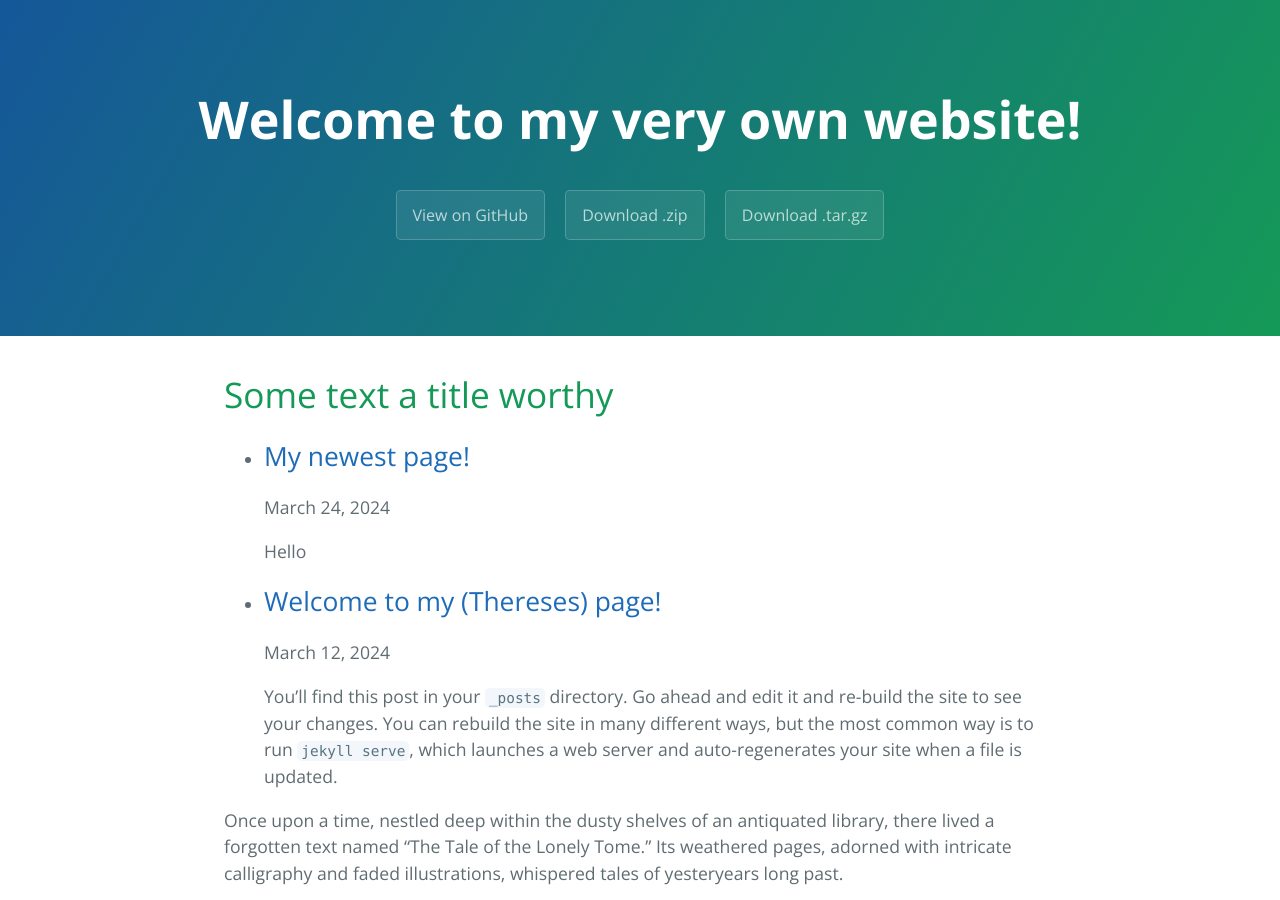
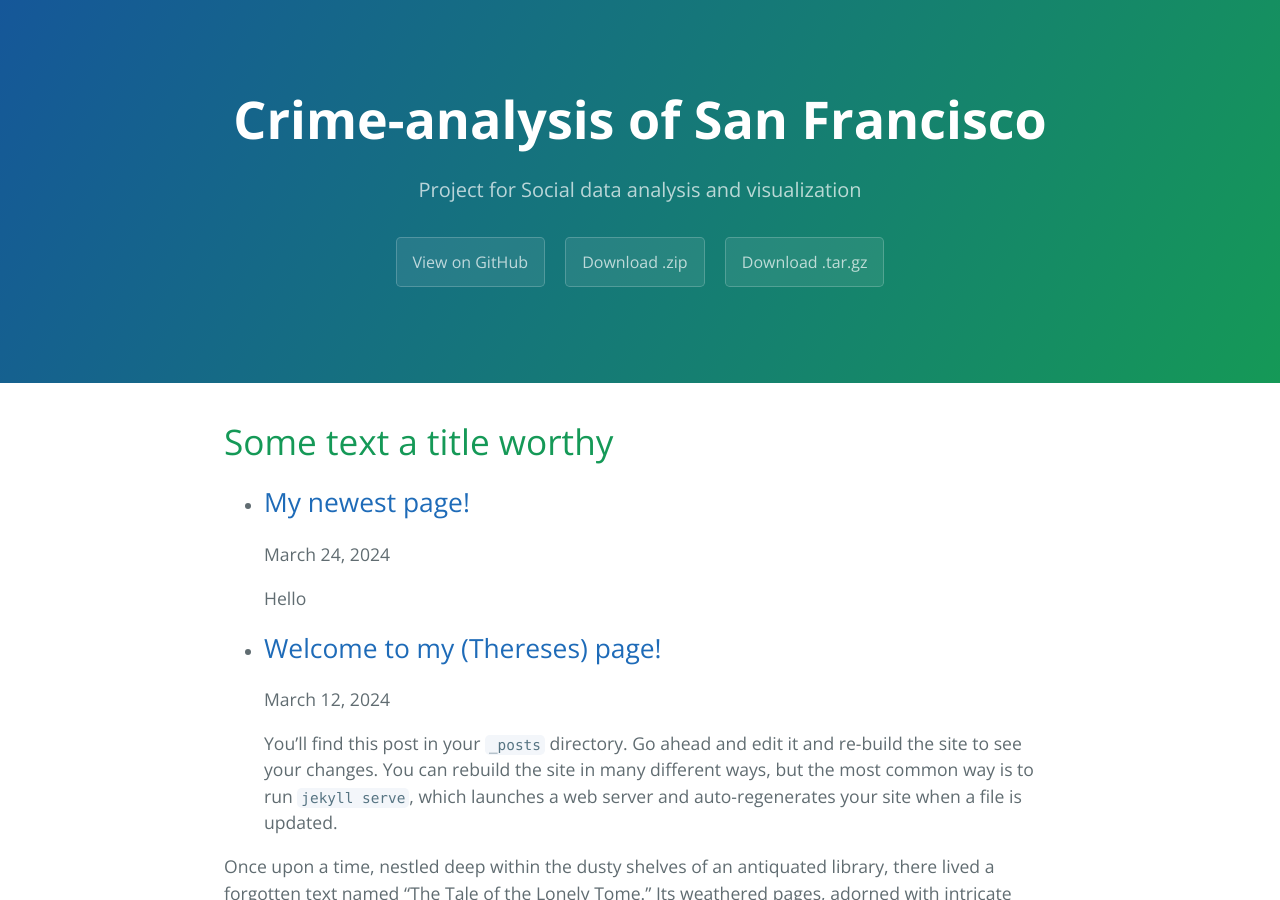
Before and after one commit to ThereseStein/ThereseStein.github.io, a Jekyll site: the page built from index.markdown, in a window 1280 px wide and 900 px high. Built offline with Jekyll 4.4.1, drawn with Linux system fonts in a browser that asks for light colours; some of the changed lines change nothing that is shown; some of the changed text lies outside the part shown.

Commit message:
Update title

```diff
--- a/_config.yml
+++ b/_config.yml
@@ -1,57 +1,18 @@
-# Welcome to Jekyll!
-#
-# This config file is meant for settings that affect your whole blog, values
-# which you are expected to set up once and rarely edit after that. If you find
-# yourself editing this file very often, consider using Jekyll's data files
-# feature for the data you need to update frequently.
-#
-# For technical reasons, this file is *NOT* reloaded automatically when you use
-# 'bundle exec jekyll serve'. If you change this file, please restart the server process.
-#
-# If you need help with YAML syntax, here are some quick references for you:
-# https://learn-the-web.algonquindesign.ca/topics/markdown-yaml-cheat-sheet/#yaml
-# https://learnxinyminutes.com/docs/yaml/
-#
-# Site settings
-# These are used to personalize your new site. If you look in the HTML files,
-# you will see them accessed via {{ site.title }}, {{ site.email }}, and so on.
-# You can create any custom variable you would like, and they will be accessible
-# in the templates via {{ site.myvariable }}.
+# Setup
+title:        Crime-analysis of San Francisco
+tagline:      Project for Social data analysis and visualization
+baseurl:      ""
+paginate:     1
+locale:       "en"
 
-title: Welcome to my very own website!
-email: s204255@dtu.dk
-description: >- # this means to ignore newlines until "baseurl:"
-  It is actually crazy how I actually managed to make a simple website like this. Im so proud of myself.
-baseurl: "" # the subpath of your site, e.g. /blog
-url: "" # the base hostname & protocol for your site, e.g. http://example.com
-twitter_username: jekyllrb
-github_username:  jekyll
+# About/contact
+author:
+  name:       Therese Stein
+  url:        http://ThereseStein.com
 
-# Build settings
-theme: minima
-plugins:
-  - jekyll-feed
+# Gems
+gems:
+  - jekyll-paginate
 
-remote_theme: pages-themes/cayman@v0.2.0
-plugins:
-- jekyll-remote-theme
-
-# Exclude from processing.
-# The following items will not be processed, by default.
-# Any item listed under the `exclude:` key here will be automatically added to
-# the internal "default list".
-#
-# Excluded items can be processed by explicitly listing the directories or
-# their entries' file path in the `include:` list.
-#
-# exclude:
-#   - .sass-cache/
-#   - .jekyll-cache/
-#   - gemfiles/
-#   - Gemfile
-#   - Gemfile.lock
-#   - node_modules/
-#   - vendor/bundle/
-#   - vendor/cache/
-#   - vendor/gems/
-#   - vendor/ruby/
+#Others
+markdown: kramdown
--- a/_includes/page-footer.html
+++ b/_includes/page-footer.html
@@ -1,4 +1,4 @@
 <footer class="site-footer">
-  <span class="site-footer-owner"><a href="{{ site.url }}">{{ site.title }}</a> is maintained by <a href="{{ site.author.url }}">{{ site.author.name }}</a>.</span>
+  <span class="site-footer-owner"><a href="{{ site.url }}">Go to top</a>.</span>
   <span class="site-footer-credits">This page was generated by <a href="https://pages.github.com">GitHub Pages</a>.</span>
 </footer>
--- a/index.markdown
+++ b/index.markdown
@@ -1,5 +1,5 @@
 ---
-layout: default #layout: home
+layout: default
 ---
 
 <h1>Some text a title worthy</h1>
```
